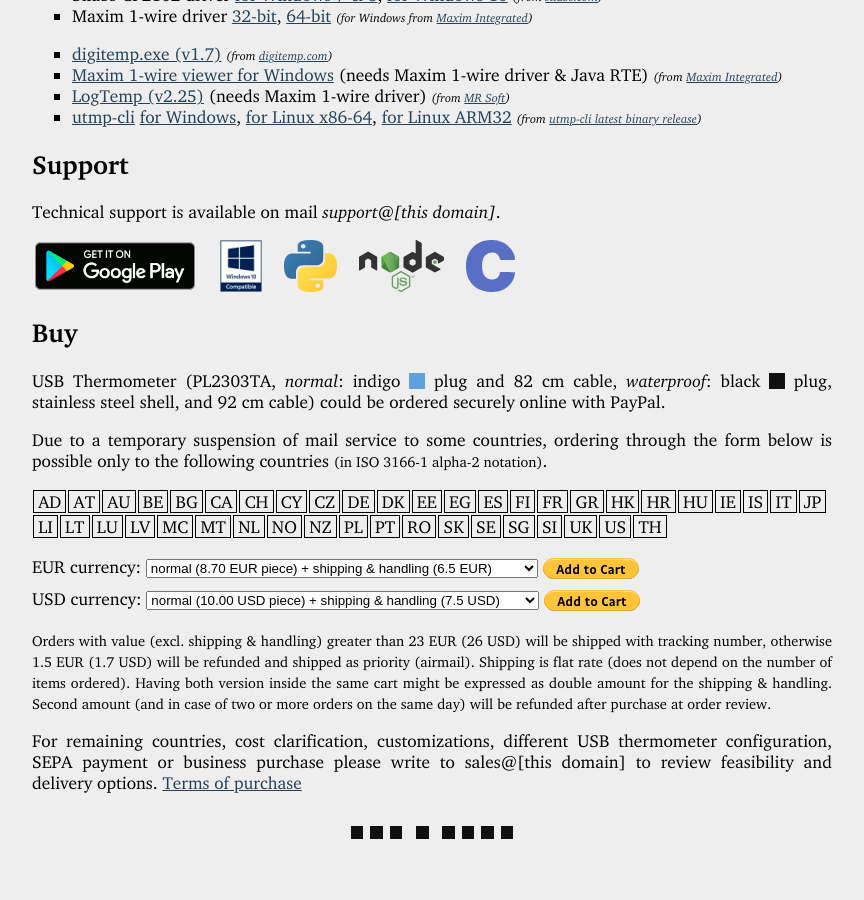
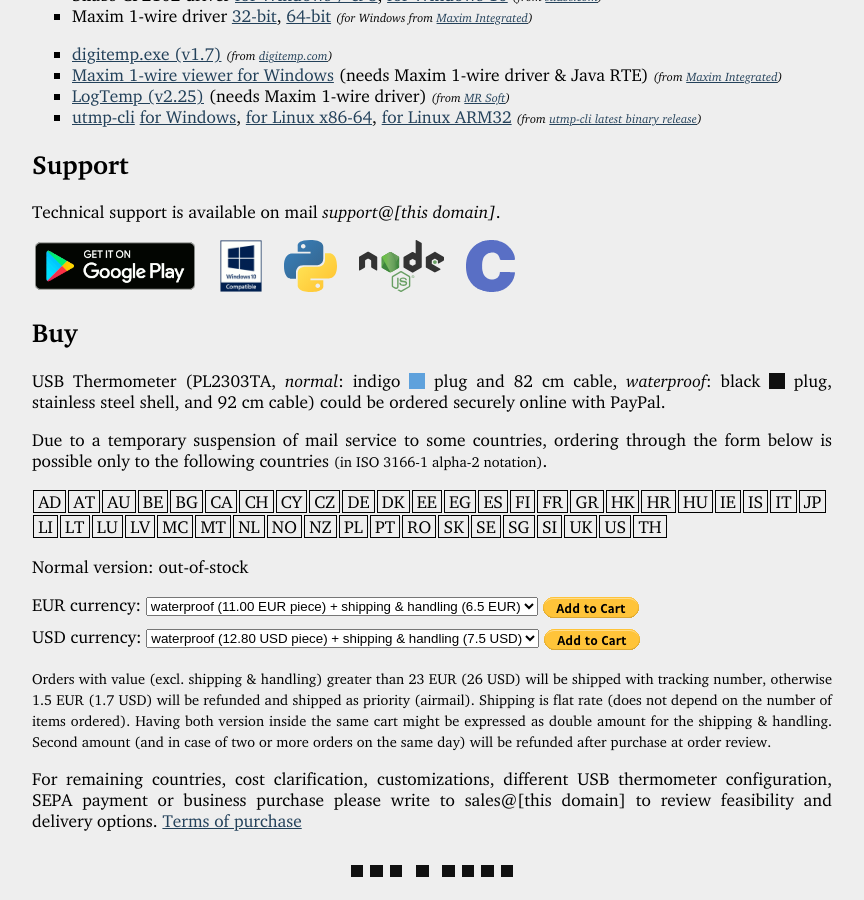
Before and after one commit to perproweb/utmp, a Jekyll site: the page index.html, which Jekyll copies as it is, in a window 1280 px wide and 900 px high, scrolled down 1399 px. Shown: the whole window, without its empty margins (208-1072 px from the left). Built offline with Jekyll 4.4.1, drawn with Linux system fonts in a browser that asks for light colours; before the commit the page ends 2261 px from its top, so only the background shows below that.

Commit message:
20220310

```diff
--- a/index.html
+++ b/index.html
@@ -185,13 +185,19 @@ Due to a temporary suspension of mail service to some countries, ordering throug
 </p>
 <ul id="countries"><li>AD</li><li>AT</li><li>AU</li><li>BE</li><li>BG</li><li>CA</li><li>CH</li><li>CY</li><li>CZ</li><li>DE</li><li>DK</li><li>EE</li><li>EG</li><li>ES</li><li>FI</li><li>FR</li><li>GR</li><li>HK</li><li>HR</li><li>HU</li><li>IE</li><li>IS</li><li>IT</li><li>JP</li><li>LI</li><li>LT</li><li>LU</li><li>LV</li><li>MC</li><li>MT</li><li>NL</li><li>NO</li><li>NZ</li><li>PL</li><li>PT</li><li>RO</li><li>SK</li><li>SE</li><li>SG</li><li>SI</li><li>UK</li><li>US</li><li>TH</li></ul>
 
+<p>
+Normal version: out-of-stock
+</p>
+
 <form target="paypal" action="https://www.paypal.com/cgi-bin/webscr" method="post">
 <input type="hidden" name="cmd" value="_s-xclick">
 <input type="hidden" name="hosted_button_id" value="AVH6CP64PX3F2">
 <input type="hidden" name="on0" value="version">
 <label for="oseur">EUR currency:</label>
 <select name="os0" id="oseur">
+<!--
   <option value="normal">normal (8.70 EUR piece) + shipping &amp; handling (6.5 EUR) </option>
+-->
   <option value="waterproof">waterproof (11.00 EUR piece) + shipping &amp; handling (6.5 EUR)</option>
 </select>
 <input type="hidden" name="currency_code" value="EUR">
@@ -205,7 +211,9 @@ Due to a temporary suspension of mail service to some countries, ordering throug
 <input type="hidden" name="image_url" value="https://usbtemp.com/usbtemp_logo.png" />
 <label for="osusd">USD currency:</label>
 <select name="os0" id="osusd">
+<!--
   <option value="normal">normal (10.00 USD piece) + shipping &amp; handling (7.5 USD)</option>
+-->
   <option value="waterproof">waterproof (12.80 USD piece) + shipping &amp; handling (7.5 USD)</option>
 </select>
 <input type="hidden" name="currency_code" value="USD" />
```
Also changed, not shown: other parts of index.html (+1 -1 lines).
